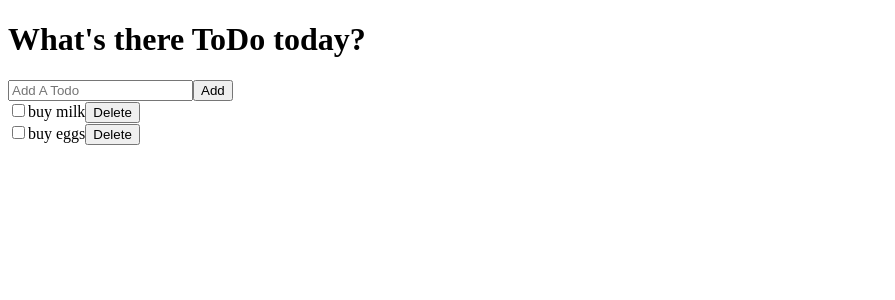
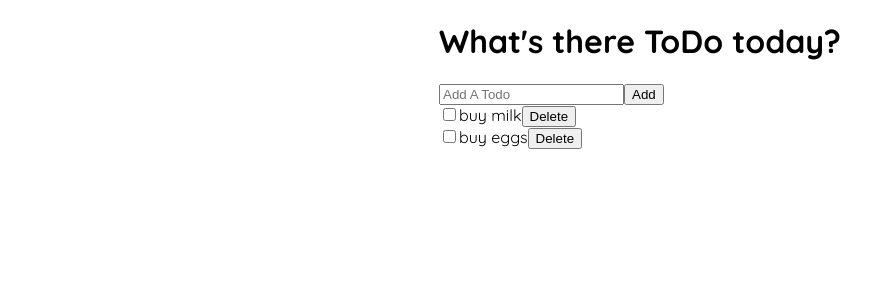
Before and after one commit to dpiedra42/todo-list, a Next.js app: page / in a window 1280 px wide. Shown: the top 300 px of the page, without its empty margins (0-895 px from the left). Built offline with nearby package versions, Linux system fonts and the light colour scheme.

Commit message:
added google font

```diff
--- a/package.json
+++ b/package.json
@@ -9,6 +9,7 @@
     "lint": "next lint"
   },
   "dependencies": {
+    "@emotion/react": "^11.9.0",
     "next": "12.1.4",
     "react": "18.0.0",
     "react-dom": "18.0.0"
--- /dev/null
+++ b/pages/_document.jsx
@@ -0,0 +1,17 @@
+import { Html, Head, Main, NextScript } from 'next/document'
+
+export default function Document() {
+  return (
+    <Html>
+      <Head>
+        <link rel="preconnect" href="https://fonts.googleapis.com"/>
+        <link rel="preconnect" href="https://fonts.gstatic.com" crossOrigin/>
+        <link href="https://fonts.googleapis.com/css2?family=Quicksand:wght@300;400;500;600;700&display=swap" rel="stylesheet"/>
+      </Head>
+      <body>
+        <Main />
+        <NextScript />
+      </body>
+    </Html>
+  )
+}
--- a/styles/globals.css
+++ b/styles/globals.css
@@ -1,3 +1,8 @@
-/* html,
-body {
-} */
+html, body {
+    font-family: 'Quicksand', sans-serif;
+    display: flex;
+    justify-content: center;
+    width: 100%;
+    height: 100%;
+    margin: 0;
+}
```
Also changed, not shown: 1 other file (tests, documents, lock files or other folders).
